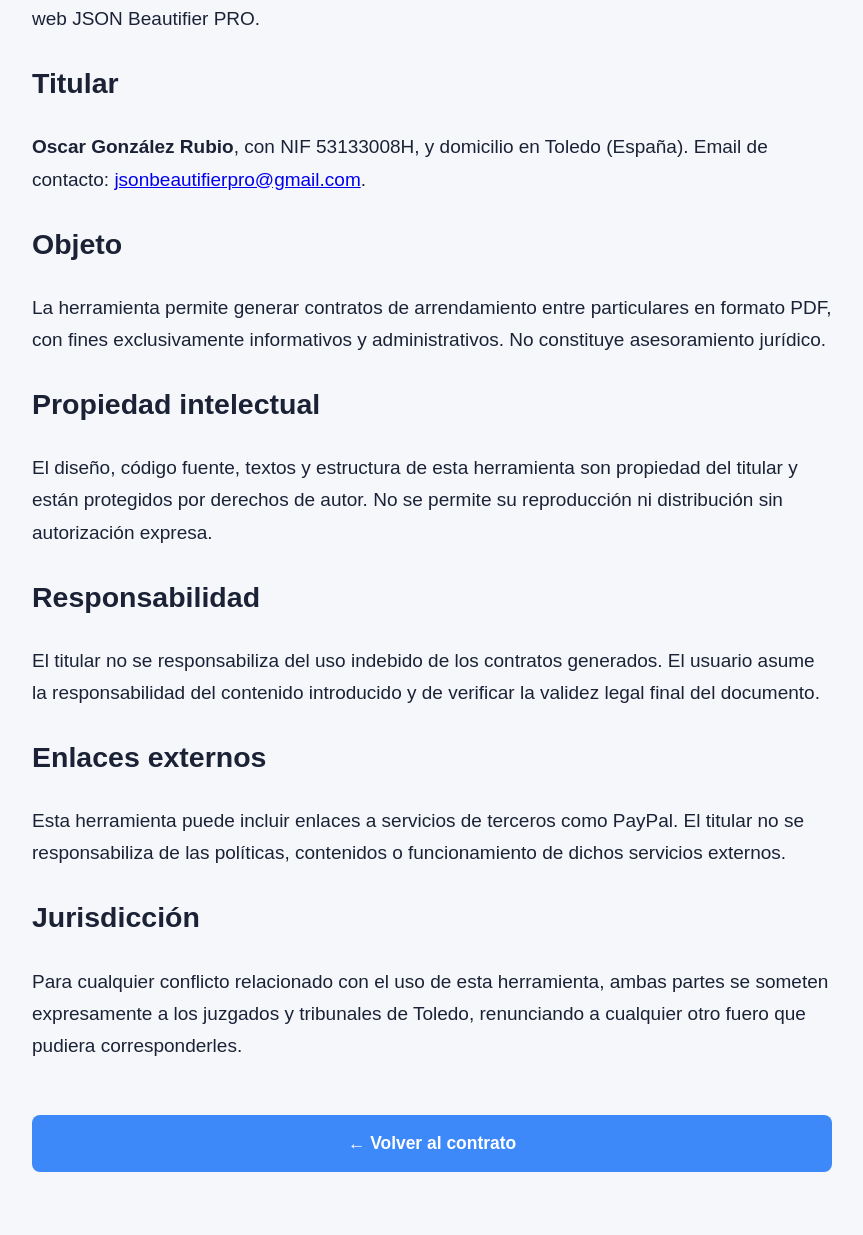
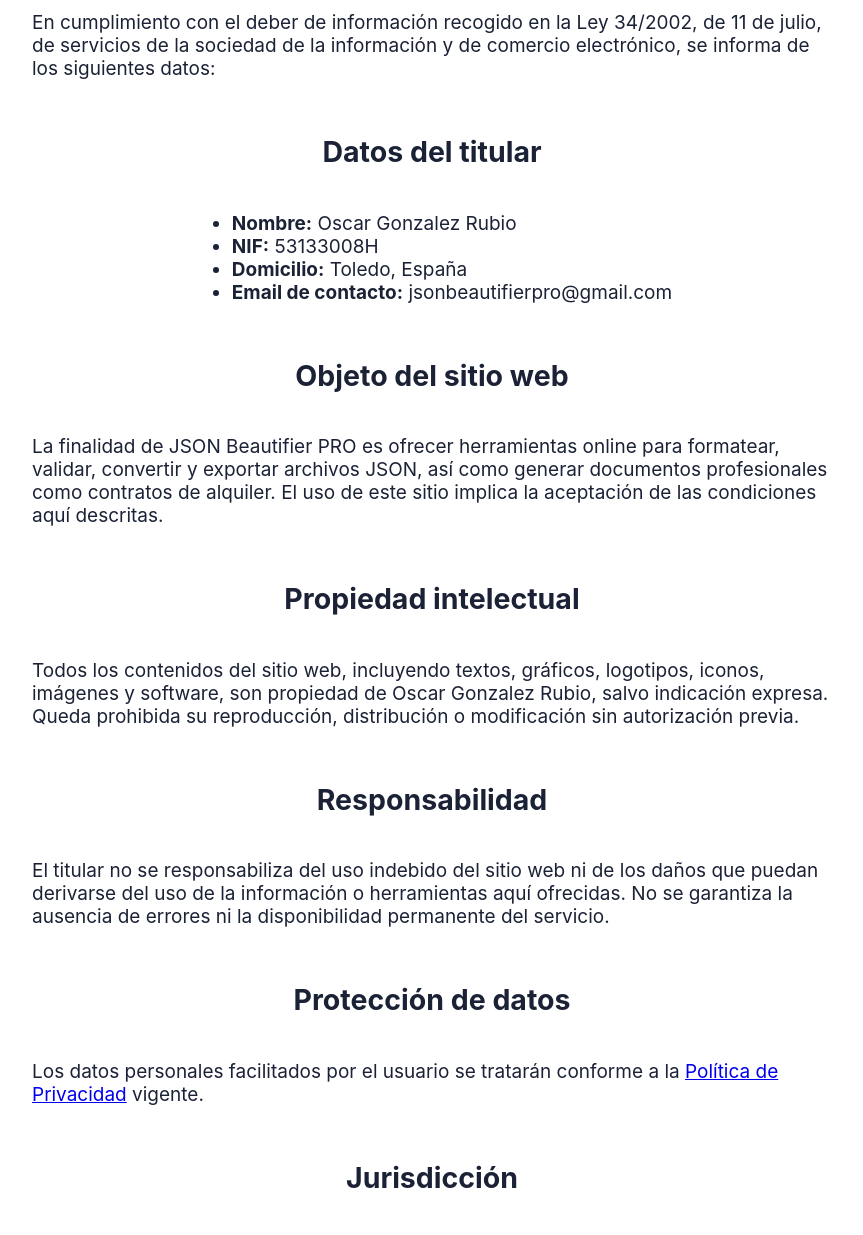
Before and after one commit to Chellene/Json-Beautifier-pro, a plain HTML site: page aviso-legal.html in a window 1280 px wide. Shown: the part 176-1411 px from the top of the page, without its empty margins (208-1071 px from the left). Before the commit the page ends 1383 px from the top, so only its background shows below. Drawn offline with Linux system fonts and the light colour scheme.

Commit message:
Add files via upload

```diff
--- a/aviso-legal.html
+++ b/aviso-legal.html
@@ -2,60 +2,82 @@
 <html lang="es">
 <head>
   <meta charset="UTF-8">
+  <title>Aviso Legal - JSON Beautifier PRO</title>
   <meta name="viewport" content="width=device-width, initial-scale=1.0">
-  <title>Aviso Legal - Contrato de Alquiler</title>
-  <meta name="description" content="Aviso legal específico para la herramienta de contrato de alquiler en JSON Beautifier PRO. Información sobre el titular, condiciones de uso y propiedad intelectual.">
+  <meta name="description" content="Consulta el aviso legal de JSON Beautifier PRO, titularidad de Oscar Gonzalez Rubio, con NIF 53133008H. Información legal y condiciones de uso.">
   <link rel="stylesheet" href="style.css">
+  <link rel="canonical" href="https://www.jsonbeautifierpro.com/aviso-legal.html">
   <style>
-    body {
+    .legal {
+      max-width: 800px;
+      margin: 3rem auto;
       padding: 2rem;
-      max-width: 800px;
-      margin: auto;
-      font-family: sans-serif;
-      line-height: 1.7;
+      background: var(--panel);
+      border-radius: var(--radius);
+      box-shadow: var(--shadow);
     }
-    h1 {
-      text-align: center;
-      margin-bottom: 2rem;
+    .legal h1 {
+      margin-bottom: 1.5rem;
     }
-    .btn-volver {
-      display: block;
-      margin: 3rem auto 0;
-      padding: 0.8rem 1.5rem;
-      background-color: var(--primary, #3e89fa);
-      color: white;
-      border: none;
+    .legal h2 {
+      margin-top: 2rem;
+    }
+    .volver {
+      display: inline-block;
+      margin-top: 2rem;
+      padding: 0.6rem 1.2rem;
+      background: var(--accent);
+      color: #fff;
       border-radius: 8px;
-      text-align: center;
       text-decoration: none;
-      font-size: 1rem;
       font-weight: bold;
+      transition: background 0.2s;
+    }
+    .volver:hover {
+      background: #5635c4;
     }
   </style>
 </head>
 <body>
-  <h1>Aviso Legal - Contrato de Alquiler PRO</h1>
+  <main class="legal">
+    <h1>Aviso Legal</h1>
 
-  <p>Este aviso legal regula el uso de la herramienta <strong>Contrato de Alquiler PRO</strong> alojada en el sitio web JSON Beautifier PRO.</p>
+    <p>En cumplimiento con el deber de información recogido en la Ley 34/2002, de 11 de julio, de servicios de la sociedad de la información y de comercio electrónico, se informa de los siguientes datos:</p>
 
-  <h2>Titular</h2>
-  <p><strong>Oscar González Rubio</strong>, con NIF 53133008H, y domicilio en Toledo (España). Email de contacto: <a href="mailto:jsonbeautifierpro@gmail.com">jsonbeautifierpro@gmail.com</a>.</p>
+    <h2>Datos del titular</h2>
+    <ul>
+      <li><strong>Nombre:</strong> Oscar Gonzalez Rubio</li>
+      <li><strong>NIF:</strong> 53133008H</li>
+      <li><strong>Domicilio:</strong> Toledo, España</li>
+      <li><strong>Email de contacto:</strong> jsonbeautifierpro@gmail.com</li>
+    </ul>
 
-  <h2>Objeto</h2>
-  <p>La herramienta permite generar contratos de arrendamiento entre particulares en formato PDF, con fines exclusivamente informativos y administrativos. No constituye asesoramiento jurídico.</p>
+    <h2>Objeto del sitio web</h2>
+    <p>La finalidad de JSON Beautifier PRO es ofrecer herramientas online para formatear, validar, convertir y exportar archivos JSON, así como generar documentos profesionales como contratos de alquiler. El uso de este sitio implica la aceptación de las condiciones aquí descritas.</p>
 
-  <h2>Propiedad intelectual</h2>
-  <p>El diseño, código fuente, textos y estructura de esta herramienta son propiedad del titular y están protegidos por derechos de autor. No se permite su reproducción ni distribución sin autorización expresa.</p>
+    <h2>Propiedad intelectual</h2>
+    <p>Todos los contenidos del sitio web, incluyendo textos, gráficos, logotipos, iconos, imágenes y software, son propiedad de Oscar Gonzalez Rubio, salvo indicación expresa. Queda prohibida su reproducción, distribución o modificación sin autorización previa.</p>
 
-  <h2>Responsabilidad</h2>
-  <p>El titular no se responsabiliza del uso indebido de los contratos generados. El usuario asume la responsabilidad del contenido introducido y de verificar la validez legal final del documento.</p>
+    <h2>Responsabilidad</h2>
+    <p>El titular no se responsabiliza del uso indebido del sitio web ni de los daños que puedan derivarse del uso de la información o herramientas aquí ofrecidas. No se garantiza la ausencia de errores ni la disponibilidad permanente del servicio.</p>
 
-  <h2>Enlaces externos</h2>
-  <p>Esta herramienta puede incluir enlaces a servicios de terceros como PayPal. El titular no se responsabiliza de las políticas, contenidos o funcionamiento de dichos servicios externos.</p>
+    <h2>Protección de datos</h2>
+    <p>Los datos personales facilitados por el usuario se tratarán conforme a la <a href="privacidad.html">Política de Privacidad</a> vigente.</p>
 
-  <h2>Jurisdicción</h2>
-  <p>Para cualquier conflicto relacionado con el uso de esta herramienta, ambas partes se someten expresamente a los juzgados y tribunales de Toledo, renunciando a cualquier otro fuero que pudiera corresponderles.</p>
+    <h2>Jurisdicción</h2>
+    <p>Las presentes condiciones se rigen por la legislación española. Para cualquier conflicto que pudiera derivarse del acceso o uso del sitio, ambas partes se someten a los juzgados y tribunales de Toledo, renunciando a cualquier otro fuero.</p>
 
-  <a href="contrato-alquiler.html" class="btn-volver">← Volver al contrato</a>
+    <a class="volver" href="index.html">← Volver al inicio</a>
+  </main>
+
+  <footer style="text-align: center; font-size: 0.9em; margin-top: 4rem;">
+    <p>
+      <a href="aviso-legal.html">Aviso legal</a> ·
+      <a href="privacidad.html">Privacidad</a> ·
+      <a href="cookies.html">Cookies</a> ·
+      <a href="contacto.html">Contacto</a>
+    </p>
+    <p style="margin-top: 0.5rem; font-size: 0.85em; color: #888;">JSON Beautifier Pro © 2025</p>
+  </footer>
 </body>
 </html>
```
Also changed, not shown: contacto.html (+1 -0 lines), contrato-alquiler.html (+1 -0 lines), cookies.html (+1 -0 lines), privacidad-contrato.html (+1 -0 lines), sitemap.xml (+12 -21 lines).
